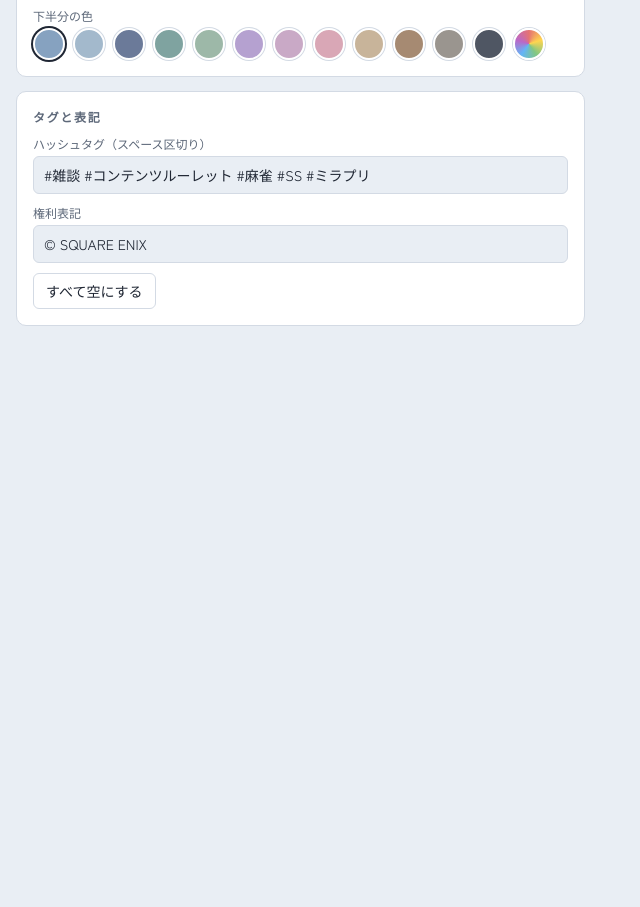
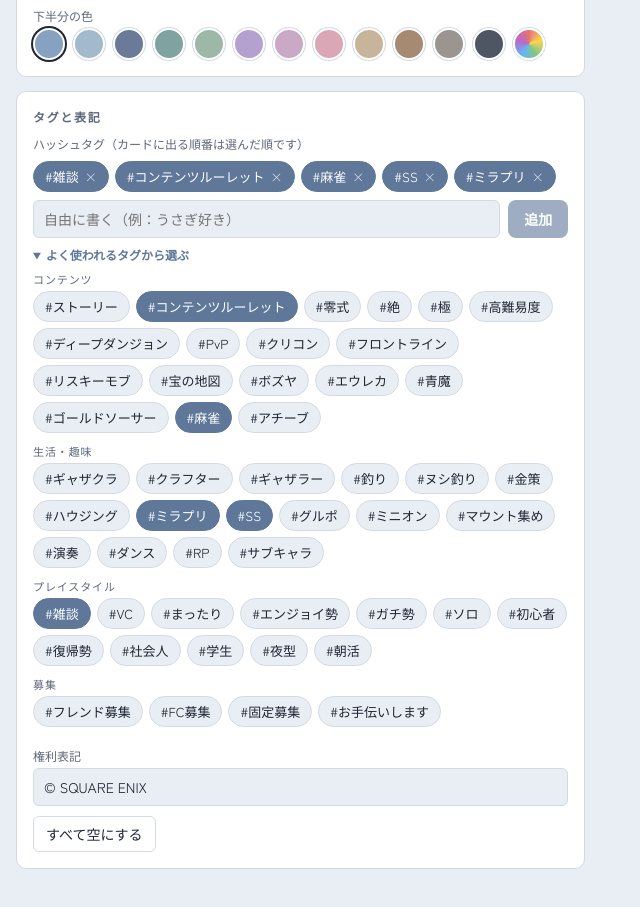
Before and after one commit to akirou0621-stack/ff14-, a Next.js app: page / in a window 1280 px wide. Shown: the part 1600-2507 px from the top of the page, without its empty margins (0-640 px from the left). Before the commit the page ends 1974 px from the top, so only its background shows below. Built offline with nearby package versions, Linux system fonts and the light colour scheme.

Commit message:
Add files via upload

```diff
--- a/app/globals.css
+++ b/app/globals.css
@@ -213,6 +213,30 @@ button, .ghost { cursor: pointer; }
   .hour-cells button { height: 34px; font-size: 11px; }
 }
 
+/* ハッシュタグ */
+.tag-picker { gap: 8px; }
+.tag-selected { display: flex; flex-wrap: wrap; gap: 6px; min-height: 32px; align-items: center; }
+.tag-add { display: flex; gap: 8px; }
+.tag-add input { flex: 1; min-width: 0; border: 1px solid var(--line); background: var(--bg); border-radius: 6px; padding: 8px 10px; }
+.tag-list summary { cursor: pointer; font-size: 12px; color: var(--accent); font-weight: 700; }
+.tag-list[open] summary { margin-bottom: 8px; }
+.tag-group { display: flex; flex-direction: column; gap: 4px; margin-bottom: 10px; }
+.tag-group-title { font-size: 11px; color: var(--muted); letter-spacing: 0.08em; }
+.chips { display: flex; flex-wrap: wrap; gap: 6px; }
+.chip {
+  border: 1px solid var(--line);
+  background: var(--bg);
+  border-radius: 999px;
+  padding: 5px 11px;
+  font-size: 13px;
+  cursor: pointer;
+  display: inline-flex;
+  gap: 6px;
+  align-items: center;
+}
+.chip.on { background: var(--accent); border-color: var(--accent); color: var(--accent-ink); }
+.chip span { opacity: 0.8; }
+
 /* 画像の選択欄 */
 .image-input { display: flex; gap: 8px; flex-wrap: wrap; align-items: center; }
 .image-buttons { display: flex; gap: 6px; flex-wrap: wrap; }
--- a/app/page.tsx
+++ b/app/page.tsx
@@ -18,6 +18,32 @@ const PATCH_GROUPS: { title: string; patches: string[] }[] = [
 ];
 const PATCH_OPTIONS = PATCH_GROUPS.flatMap((g) => g.patches.map((p) => `${p} ${g.title}`));
 const LEGACY_PATCH = '旧FF14（1.x）';
+
+/** よく使われるハッシュタグ（ジャンルごと）。増やしたいときはここに足す */
+const TAG_GROUPS: { title: string; tags: string[] }[] = [
+  {
+    title: 'コンテンツ',
+    tags: ['ストーリー', 'コンテンツルーレット', '零式', '絶', '極', '高難易度', 'ディープダンジョン', 'PvP', 'クリコン', 'フロントライン',
+      'リスキーモブ', '宝の地図', 'ボズヤ', 'エウレカ', '青魔', 'ゴールドソーサー', '麻雀', 'アチーブ']
+  },
+  {
+    title: '生活・趣味',
+    tags: ['ギャザクラ', 'クラフター', 'ギャザラー', '釣り', 'ヌシ釣り', '金策', 'ハウジング', 'ミラプリ', 'SS', 'グルポ', 'ミニオン',
+      'マウント集め', '演奏', 'ダンス', 'RP', 'サブキャラ']
+  },
+  {
+    title: 'プレイスタイル',
+    tags: ['雑談', 'VC', 'まったり', 'エンジョイ勢', 'ガチ勢', 'ソロ', '初心者', '復帰勢', '社会人', '学生', '夜型', '朝活']
+  },
+  {
+    title: '募集',
+    tags: ['フレンド募集', 'FC募集', '固定募集', 'お手伝いします']
+  }
+];
+
+/** "#雑談 #SS" のような文字列 ⇔ タグの配列 */
+const splitTags = (text: string) => text.split(/\s+/).map((t) => t.replace(/^#+/, '')).filter(Boolean);
+const joinTags = (tags: string[]) => tags.map((t) => `#${t}`).join(' ');
 
 /** 下半分の色の候補 */
 const BASE_PALETTE: { name: string; color: string }[] = [
@@ -491,7 +517,7 @@ export default function Home() {
 
           <section className="box">
             <h2>タグと表記</h2>
-            <Field id="tags" label="ハッシュタグ（スペース区切り）" value={profile.hashtags} onChange={(v) => update('hashtags', v)} />
+            <HashtagPicker value={profile.hashtags} onChange={(v) => update('hashtags', v)} />
             <Field id="credit" label="権利表記" value={profile.credit} onChange={(v) => update('credit', v)} />
             <button className="ghost" onClick={resetAll}>すべて空にする</button>
           </section>
@@ -744,6 +770,67 @@ function ImageInput(props: {
   );
 }
 
+/** ハッシュタグ：一覧から選ぶ＋自分で書いて追加 */
+function HashtagPicker({ value, onChange }: { value: string; onChange: (v: string) => void }) {
+  const [draft, setDraft] = useState('');
+  const tags = splitTags(value);
+
+  const toggle = (tag: string) => onChange(joinTags(tags.includes(tag) ? tags.filter((t) => t !== tag) : [...tags, tag]));
+  const remove = (tag: string) => onChange(joinTags(tags.filter((t) => t !== tag)));
+  const addDraft = () => {
+    // 空白や#は取り除いて1つのタグにする（複数まとめて書いたときは分けて追加）
+    const add = splitTags(draft.replace(/[、,，]/g, ' ')).filter((t) => !tags.includes(t));
+    if (add.length) onChange(joinTags([...tags, ...add]));
+    setDraft('');
+  };
+
+  return (
+    <div className="field tag-picker">
+      <span>ハッシュタグ（カードに出る順番は選んだ順です）</span>
+      <div className="tag-selected" aria-live="polite">
+        {tags.length === 0 && <span className="hint">まだ選ばれていません</span>}
+        {tags.map((t) => (
+          <button key={t} type="button" className="chip on" onClick={() => remove(t)} aria-label={`#${t} を外す`}>
+            #{t}<span aria-hidden="true">×</span>
+          </button>
+        ))}
+      </div>
+
+      <div className="tag-add">
+        <input
+          id="tag-draft"
+          value={draft}
+          placeholder="自由に書く（例：うさぎ好き）"
+          onChange={(e) => setDraft(e.target.value)}
+          onKeyDown={(e) => {
+            if (e.key === 'Enter' && !e.nativeEvent.isComposing) {
+              e.preventDefault();
+              addDraft();
+            }
+          }}
+        />
+        <button type="button" className="primary" onClick={addDraft} disabled={!draft.trim()}>追加</button>
+      </div>
+
+      <details className="tag-list" open>
+        <summary>よく使われるタグから選ぶ</summary>
+        {TAG_GROUPS.map((g) => (
+          <div key={g.title} className="tag-group">
+            <span className="tag-group-title">{g.title}</span>
+            <div className="chips">
+              {g.tags.map((t) => (
+                <button key={t} type="button" className={`chip${tags.includes(t) ? ' on' : ''}`} aria-pressed={tags.includes(t)} onClick={() => toggle(t)}>
+                  #{t}
+                </button>
+              ))}
+            </div>
+          </div>
+        ))}
+      </details>
+    </div>
+  );
+}
+
 /** 一覧に無い値（ロドストから来た新しいワールドなど）も消えないように選択肢に足す */
 function ExtraOption({ value, known }: { value: string; known: string[] }) {
   if (!value || known.includes(value)) return null;
```
